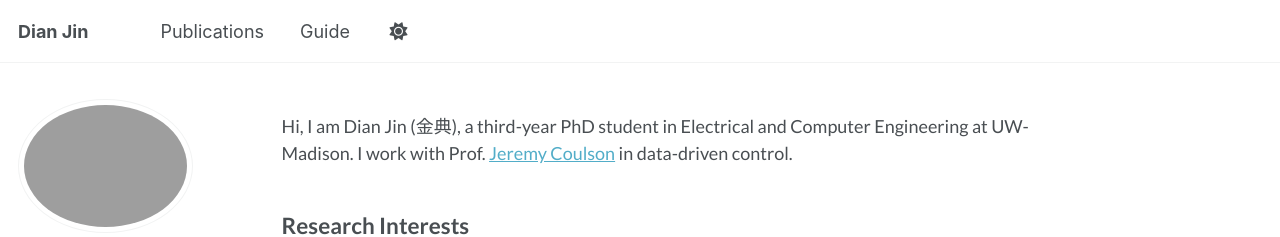
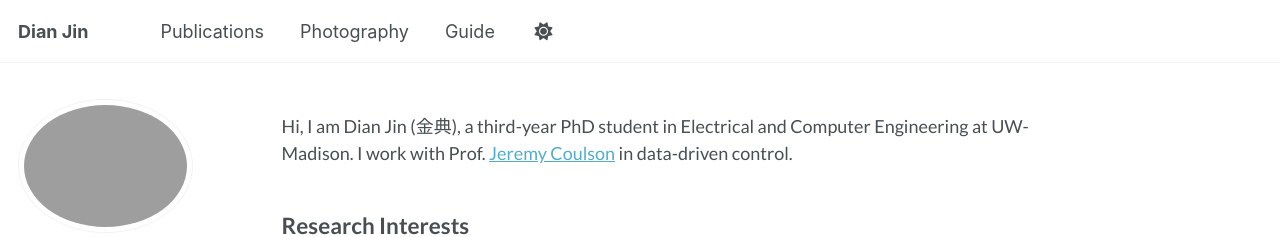
Before and after one commit to DianJin-Frederick/DianJin-Frederick.github.io, a Jekyll site: the page built from _pages/about.md, in a window 1280 px wide. Shown: the top 237 px of the page. Built offline with Jekyll 4.4.1, drawn with Linux system fonts in a browser that asks for light colours; some web fonts are replaced; a script that is not in the unit is left out.

Commit message:
Add photo to navigation bar

```diff
--- a/_data/navigation.yml
+++ b/_data/navigation.yml
@@ -14,5 +14,8 @@ main:
   # - title: "CV"
   #   url: /cv-json/
 
+  - title: "Photography"
+    url: /photography/
+
   - title: "Guide"
     url: /markdown/
```
Also changed, not shown: 2 other files.
